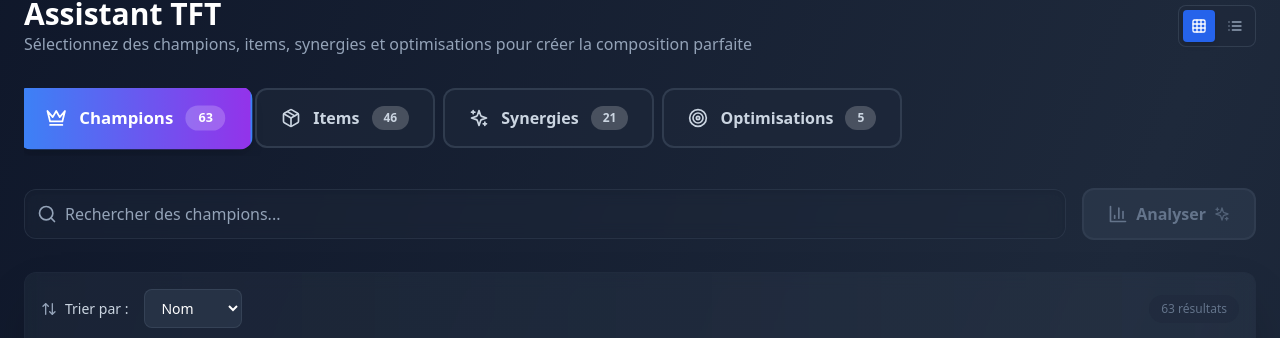
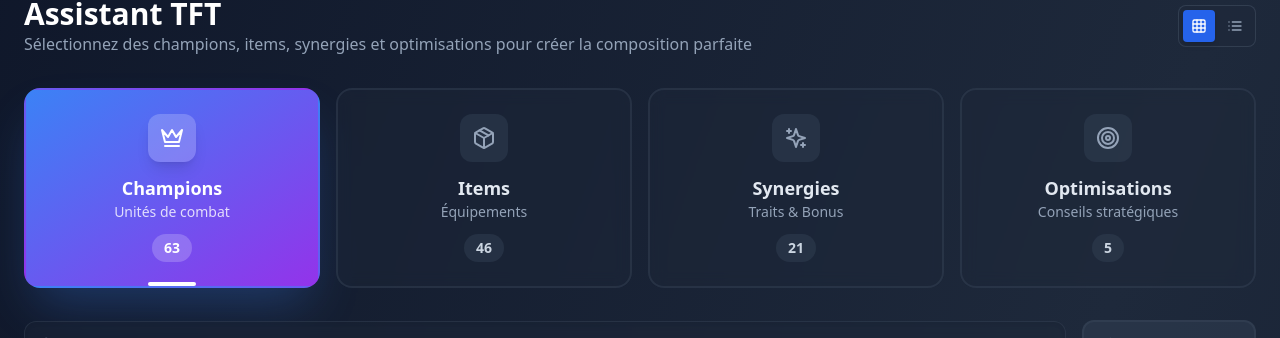
Before and after one commit to Urikens/TFT-alpha, a React (Vite) app: page / in a window 1280 px wide. Shown: the part 162-500 px from the top of the page. Built offline with nearby package versions, Linux system fonts and the light colour scheme.

Commit message:
Nouvelle UX pour la navigation par onglets

```diff
--- a/src/components/TabNavigation.tsx
+++ b/src/components/TabNavigation.tsx
@@ -20,6 +20,7 @@ export default function TabNavigation({ activeTab, onTabChange, counts }: TabNav
       icon: Crown,
       color: 'from-blue-500 to-purple-600',
       count: counts.champions,
+      description: 'Unités de combat'
     },
     {
       id: 'items' as const,
@@ -27,6 +28,7 @@ export default function TabNavigation({ activeTab, onTabChange, counts }: TabNav
       icon: Package,
       color: 'from-green-500 to-emerald-600',
       count: counts.items,
+      description: 'Équipements'
     },
     {
       id: 'synergies' as const,
@@ -34,6 +36,7 @@ export default function TabNavigation({ activeTab, onTabChange, counts }: TabNav
       icon: Sparkles,
       color: 'from-purple-500 to-pink-600',
       count: counts.synergies,
+      description: 'Traits & Bonus'
     },
     {
       id: 'optimizations' as const,
@@ -41,33 +44,170 @@ export default function TabNavigation({ activeTab, onTabChange, counts }: TabNav
       icon: Target,
       color: 'from-orange-500 to-red-600',
       count: counts.optimizations,
+      description: 'Conseils stratégiques'
     },
   ];
 
   return (
     <div className="mb-8">
-      <div className="flex items-center space-x-2 overflow-x-auto pb-2">
+      {/* Version 1: Cards horizontales avec descriptions */}
+      <div className="grid grid-cols-1 md:grid-cols-2 lg:grid-cols-4 gap-4">
         {tabs.map((tab) => {
           const Icon = tab.icon;
+          const isActive = activeTab === tab.id;
+
           return (
             <button
               key={tab.id}
               onClick={() => onTabChange(tab.id)}
-              className={`flex items-center space-x-3 px-6 py-4 rounded-xl border-2 transition-all whitespace-nowrap font-semibold ${
-                activeTab === tab.id
-                  ? `bg-gradient-to-r ${tab.color} text-white border-transparent shadow-lg scale-105`
-                  : 'bg-slate-800/60 text-slate-300 border-slate-600/50 hover:bg-slate-700/60 hover:scale-105 hover:border-slate-500/70'
+              className={`group relative overflow-hidden rounded-2xl border-2 transition-all duration-300 hover:scale-105 ${
+                isActive
+                  ? `bg-gradient-to-br ${tab.color} text-white border-transparent shadow-2xl shadow-${tab.color.split('-')[1]}-500/30`
+                  : 'bg-slate-800/40 backdrop-blur text-slate-300 border-slate-600/30 hover:bg-slate-700/50 hover:border-slate-500/50'
               }`}
             >
-              <Icon className="w-5 h-5" />
-              <span>{tab.name}</span>
-              <span className="bg-white/20 rounded-full px-3 py-1 text-xs font-bold">
-                {tab.count}
-              </span>
+              {/* Effet de brillance au hover */}
+              <div className="absolute inset-0 bg-gradient-to-r from-transparent via-white/10 to-transparent -translate-x-full group-hover:translate-x-full transition-transform duration-700"></div>
+
+              <div className="relative p-6 text-center space-y-3">
+                {/* Icône avec animation */}
+                <div className={`mx-auto w-12 h-12 rounded-xl flex items-center justify-center transition-all duration-300 ${
+                  isActive
+                    ? 'bg-white/20 shadow-lg'
+                    : 'bg-slate-700/50 group-hover:bg-slate-600/50'
+                }`}>
+                  <Icon className={`w-6 h-6 transition-all duration-300 ${
+                    isActive ? 'text-white' : 'text-slate-400 group-hover:text-slate-200'
+                  }`} />
+                </div>
+
+                {/* Titre */}
+                <div>
+                  <h3 className={`font-bold text-lg transition-colors ${
+                    isActive ? 'text-white' : 'text-slate-200 group-hover:text-white'
+                  }`}>
+                    {tab.name}
+                  </h3>
+                  <p className={`text-sm transition-colors ${
+                    isActive ? 'text-white/80' : 'text-slate-400 group-hover:text-slate-300'
+                  }`}>
+                    {tab.description}
+                  </p>
+                </div>
+
+                {/* Compteur avec badge */}
+                <div className={`inline-flex items-center px-3 py-1 rounded-full text-sm font-bold transition-all ${
+                  isActive
+                    ? 'bg-white/20 text-white'
+                    : 'bg-slate-700/50 text-slate-300 group-hover:bg-slate-600/50'
+                }`}>
+                  {tab.count}
+                </div>
+
+                {/* Indicateur actif */}
+                {isActive && (
+                  <div className="absolute bottom-0 left-1/2 transform -translate-x-1/2 w-12 h-1 bg-white rounded-full"></div>
+                )}
+              </div>
             </button>
           );
         })}
       </div>
+
+      {/* Version alternative: Barre horizontale moderne */}
+      <div className="hidden">
+        <div className="bg-slate-800/30 backdrop-blur rounded-2xl border border-slate-700/30 p-2">
+          <div className="flex items-center space-x-2">
+            {tabs.map((tab) => {
+              const Icon = tab.icon;
+              const isActive = activeTab === tab.id;
+
+              return (
+                <button
+                  key={tab.id}
+                  onClick={() => onTabChange(tab.id)}
+                  className={`relative flex items-center space-x-3 px-6 py-4 rounded-xl transition-all duration-300 font-semibold group ${
+                    isActive
+                      ? `bg-gradient-to-r ${tab.color} text-white shadow-lg scale-105`
+                      : 'text-slate-300 hover:bg-slate-700/50 hover:text-white hover:scale-105'
+                  }`}
+                >
+                  {/* Icône */}
+                  <Icon className="w-5 h-5" />
+
+                  {/* Texte */}
+                  <span>{tab.name}</span>
+
+                  {/* Badge compteur */}
+                  <div className={`px-2 py-1 rounded-full text-xs font-bold transition-all ${
+                    isActive
+                      ? 'bg-white/20 text-white'
+                      : 'bg-slate-600/50 text-slate-400 group-hover:bg-slate-500/50 group-hover:text-slate-200'
+                  }`}>
+                    {tab.count}
+                  </div>
+
+                  {/* Effet de survol */}
+                  {!isActive && (
+                    <div className="absolute inset-0 bg-gradient-to-r from-blue-500/0 via-blue-500/5 to-blue-500/0 opacity-0 group-hover:opacity-100 transition-opacity rounded-xl"></div>
+                  )}
+                </button>
+              );
+            })}
+          </div>
+        </div>
+      </div>
+
+      {/* Version alternative: Style sidebar vertical */}
+      <div className="hidden">
+        <div className="flex flex-col space-y-3 w-64">
+          {tabs.map((tab) => {
+            const Icon = tab.icon;
+            const isActive = activeTab === tab.id;
+
+            return (
+              <button
+                key={tab.id}
+                onClick={() => onTabChange(tab.id)}
+                className={`group flex items-center space-x-4 p-4 rounded-xl border-2 transition-all duration-300 text-left ${
+                  isActive
+                    ? `bg-gradient-to-r ${tab.color} text-white border-transparent shadow-lg`
+                    : 'bg-slate-800/40 text-slate-300 border-slate-600/30 hover:bg-slate-700/50 hover:border-slate-500/50'
+                }`}
+              >
+                {/* Icône */}
+                <div className={`w-10 h-10 rounded-lg flex items-center justify-center transition-all ${
+                  isActive ? 'bg-white/20' : 'bg-slate-700/50 group-hover:bg-slate-600/50'
+                }`}>
+                  <Icon className="w-5 h-5" />
+                </div>
+
+                {/* Contenu */}
+                <div className="flex-1">
+                  <div className="flex items-center justify-between">
+                    <h3 className="font-semibold">{tab.name}</h3>
+                    <span className={`px-2 py-1 rounded-full text-xs font-bold ${
+                      isActive ? 'bg-white/20' : 'bg-slate-600/50'
+                    }`}>
+                      {tab.count}
+                    </span>
+                  </div>
+                  <p className={`text-sm ${
+                    isActive ? 'text-white/80' : 'text-slate-400'
+                  }`}>
+                    {tab.description}
+                  </p>
+                </div>
+
+                {/* Indicateur */}
+                {isActive && (
+                  <div className="w-1 h-8 bg-white rounded-full"></div>
+                )}
+              </button>
+            );
+          })}
+        </div>
+      </div>
     </div>
   );
 }
```
Also changed, not shown: src/components/ChampionTabs.tsx (+71 -16 lines).
